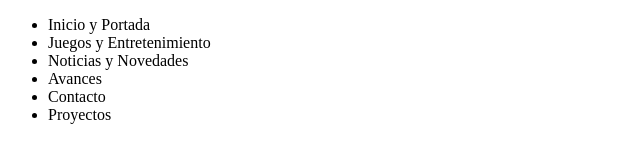
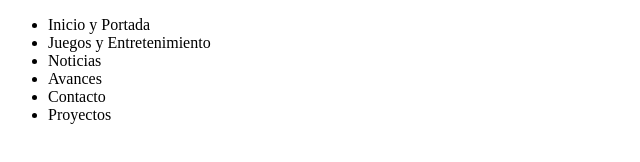
Before and after one commit to pelechis2211/portafolio-pablo, a plain HTML site: page index.html in a window 1280 px wide. Shown: the full height of the page, 0-640 px from the left. Drawn offline with Linux system fonts and the light colour scheme.

Commit message:
Revert "Cambiando el nombre de la lista Noticias y Novedades"
This reverts commit cbadae3baa59cadae14433099b2288a28ad33f5f.

```diff
--- a/index.html
+++ b/index.html
@@ -9,7 +9,7 @@
     <ul>
         <li>Inicio y Portada</li>
         <li>Juegos y Entretenimiento</li>
-        <li>Noticias y Novedades</li>
+        <li>Noticias</li>
         <li>Avances</li>
         <li>Contacto</li>
         <li>Proyectos</li>
```
